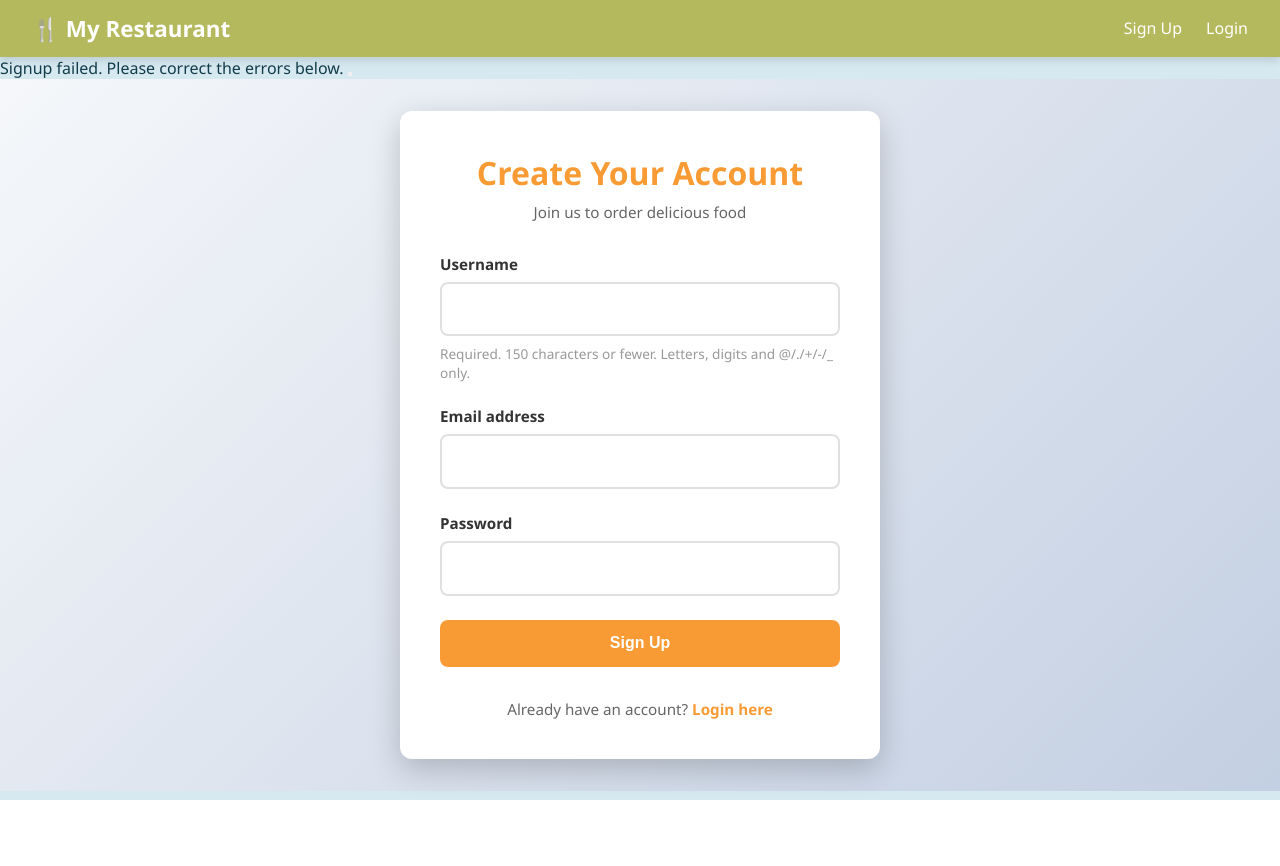
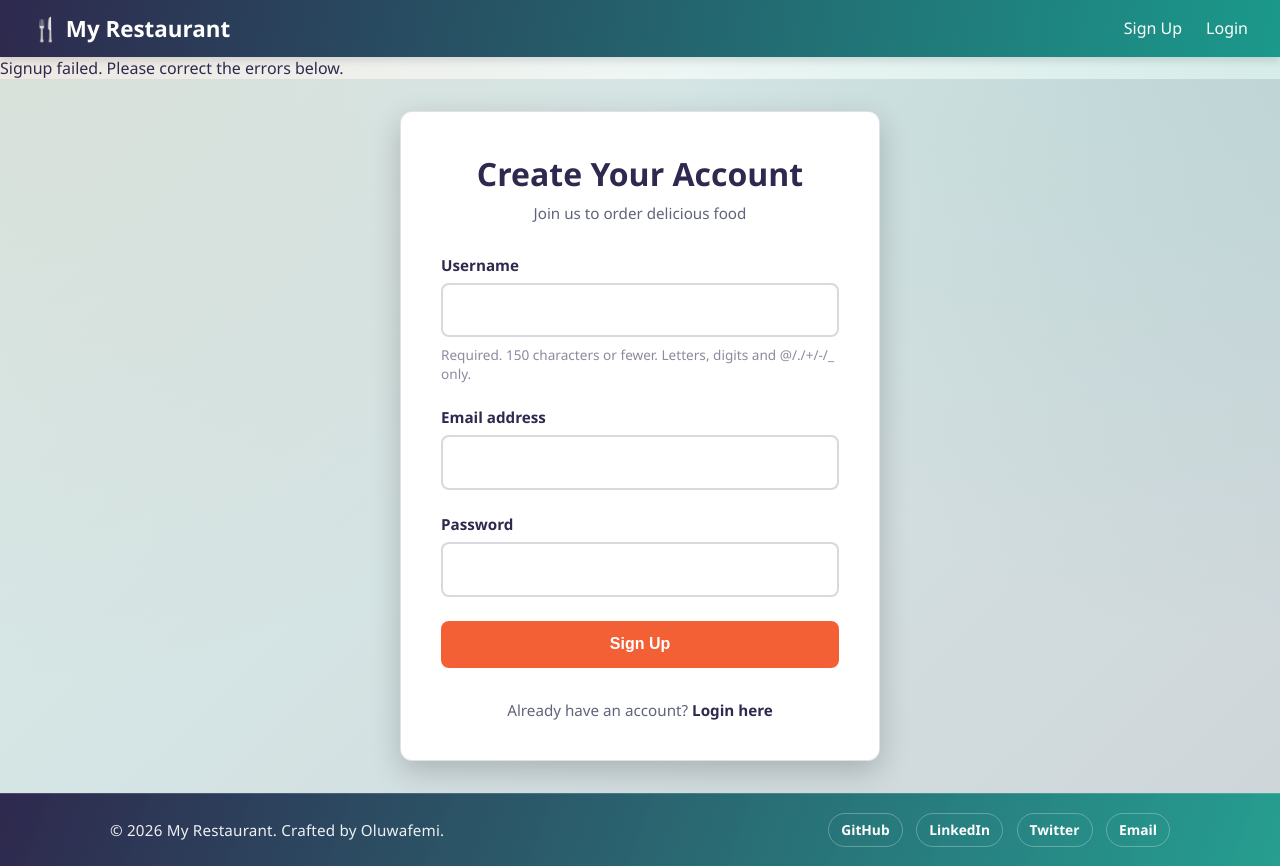
Before and after one commit to digitalsprompt/mealsresturant, a Django app: page /account/signup/ in a window 1280 px wide. Before the commit the page ends 800 px from the top, so only its background shows below. Run offline with Django 5.2, Linux system fonts and the light colour scheme; some libraries are stand-ins or nearby versions.

Commit message:
styles reramp

```diff
--- a/static/styles.css
+++ b/static/styles.css
@@ -1,3 +1,16 @@
+:root {
+  --tiger-flame: #f46036ff;
+  --space-indigo: #2e294eff;
+  --verdigris: #1b998bff;
+  --tiger-flame-rgb: 244, 96, 54;
+  --space-indigo-rgb: 46, 41, 78;
+  --verdigris-rgb: 27, 153, 139;
+  --page-bg: #eef7f5;
+  --text-color: var(--space-indigo);
+  --muted-text: #5f6478;
+  --surface: #ffffff;
+  --border-soft: rgba(var(--space-indigo-rgb), 0.14);
+}
 /* Reset */
 * {
   margin: 0;
@@ -7,8 +20,11 @@
 
 body {
   font-family: 'Segoe UI', Tahoma, Geneva, Verdana, sans-serif;
-  background: #D6E9F1;
-  color: #133B49;
+  background: var(--page-bg);
+  color: var(--text-color);
+  min-height: 100vh;
+  display: flex;
+  flex-direction: column;
 }
 
 /* Navbar */
@@ -16,7 +32,7 @@
   display: flex;
   justify-content: space-between;
   align-items: center;
-  background: #B5B95D;
+  background: var(--space-indigo);
   color: white;
   padding: 0.8rem 2rem;
   font-family: 'Segoe UI', sans-serif;
@@ -361,7 +377,7 @@
   align-items: center;
   min-height: 70vh;
   padding: 2rem;
-  background: linear-gradient(135deg, #f5f7fa 0%, #c3cfe2 100%);
+  background: linear-gradient(135deg, rgba(var(--verdigris-rgb), 0.10) 0%, rgba(var(--space-indigo-rgb), 0.16) 100%);
 }
 
 .signup-box {
@@ -375,14 +391,14 @@
 }
 
 .signup-box h1 {
-  color: #F89B34;
+  color: var(--space-indigo);
   margin-bottom: 0.5rem;
   font-size: 2rem;
   font-weight: 700;
 }
 
 .signup-subtitle {
-  color: #666;
+  color: var(--muted-text);
   font-size: 0.95rem;
   margin-bottom: 2rem;
 }
@@ -403,7 +419,7 @@
 
 .form-label {
   font-weight: 600;
-  color: #333;
+  color: var(--space-indigo);
   font-size: 0.95rem;
 }
 
@@ -414,7 +430,7 @@
 .signup-form select {
   width: 100%;
   padding: 0.9rem 1rem;
-  border: 2px solid #e0e0e0;
+  border: 2px solid rgba(var(--space-indigo-rgb), 0.18);
   border-radius: 8px;
   font-size: 1rem;
   font-family: inherit;
@@ -449,7 +465,7 @@
 }
 
 .form-text {
-  color: #999;
+  color: rgba(var(--space-indigo-rgb), 0.55);
   font-size: 0.85rem;
 }
 
@@ -463,19 +479,19 @@
   width: 18px;
   height: 18px;
   cursor: pointer;
-  accent-color: #F89B34;
+  accent-color: var(--tiger-flame);
 }
 
 .checkbox-label {
   cursor: pointer;
-  color: #666;
+  color: var(--muted-text);
   font-size: 0.95rem;
 }
 
 .signup-btn {
   width: 100%;
   padding: 0.9rem;
-  background: #F89B34;
+  background: var(--tiger-flame);
   color: white;
   border: none;
   border-radius: 8px;
@@ -495,20 +511,20 @@
 }
 
 .signup-footer {
-  color: #666;
+  color: var(--muted-text);
   margin: 0;
   font-size: 0.95rem;
 }
 
 .signup-footer a {
-  color: #F89B34;
+  color: var(--space-indigo);
   text-decoration: none;
   font-weight: 600;
   transition: all 0.3s ease;
 }
 
 .signup-footer a:hover {
-  color: #0C180A;
+  color: var(--text-color);
   text-decoration: underline;
 }
 
@@ -963,3 +979,138 @@
     order: 2;
   }
 }
+
+/* Brand polish */
+body {
+  background: radial-gradient(circle at top right, rgba(var(--verdigris-rgb), 0.12), transparent 42%),
+              radial-gradient(circle at top left, rgba(var(--tiger-flame-rgb), 0.10), transparent 45%),
+              var(--page-bg);
+  color: var(--text-color);
+}
+
+.navbar {
+  background: linear-gradient(100deg, var(--space-indigo), var(--verdigris));
+}
+
+.navbar .nav-links a:hover {
+  color: var(--tiger-flame);
+}
+
+.hero h2,
+.food-card h3,
+.profile-card h3,
+.summary-card h3,
+.checkout-header h2,
+.cart-header h2,
+.pay-header h2 {
+  color: var(--space-indigo);
+}
+
+.category-card,
+.food-card,
+.login-box,
+.signup-box,
+.profile-card,
+.checkout-form-card,
+.order-summary-card,
+.pay-card,
+.pay-summary .summary-card,
+.cart-item,
+.cart-summary .summary-card {
+  border: 1px solid var(--border-soft);
+}
+
+.btn,
+.login-btn,
+.signup-btn,
+.update-btn,
+.checkout-btn,
+.profile-card .update-btn,
+.profile-card .profile-update-form .update-btn {
+  background: var(--tiger-flame);
+  color: #fff;
+}
+
+.btn:hover,
+.login-btn:hover,
+.signup-btn:hover,
+.update-btn:hover,
+.checkout-btn:hover,
+.profile-card .update-btn:hover,
+.profile-card .profile-update-form .update-btn:hover {
+  background: var(--verdigris);
+  box-shadow: 0 10px 24px rgba(var(--verdigris-rgb), 0.28);
+}
+
+.login-input:focus,
+.signup-form input[type="text"]:focus,
+.signup-form input[type="email"]:focus,
+.signup-form input[type="password"]:focus,
+.signup-form textarea:focus,
+.signup-form select:focus,
+.profile-card .profile-update-form input:focus,
+.profile-card .profile-update-form textarea:focus,
+.profile-card .profile-update-form select:focus,
+.checkout-form input:focus,
+.checkout-form textarea:focus,
+.checkout-form select:focus {
+  border-color: var(--verdigris);
+  box-shadow: 0 0 0 4px rgba(var(--verdigris-rgb), 0.14);
+}
+
+/* Footer */
+.footer {
+  margin-top: auto;
+  background: linear-gradient(110deg, var(--space-indigo), rgba(var(--verdigris-rgb), 0.95));
+  color: #fff;
+  border-top: 1px solid rgba(255, 255, 255, 0.14);
+}
+
+.footer .container {
+  max-width: 1100px;
+  margin: 0 auto;
+  padding: 1.2rem 1.25rem;
+  display: flex;
+  align-items: center;
+  justify-content: space-between;
+  gap: 1rem;
+}
+
+.footer p {
+  margin: 0;
+  font-size: 0.95rem;
+  letter-spacing: 0.2px;
+  color: rgba(255, 255, 255, 0.92);
+}
+
+.social-links {
+  display: flex;
+  align-items: center;
+  gap: 0.85rem;
+  flex-wrap: wrap;
+}
+
+.social-link {
+  text-decoration: none;
+  color: #fff;
+  border: 1px solid rgba(255, 255, 255, 0.28);
+  border-radius: 999px;
+  padding: 0.4rem 0.75rem;
+  font-size: 0.86rem;
+  font-weight: 600;
+  transition: transform 0.2s ease, background-color 0.2s ease, color 0.2s ease;
+}
+
+.social-link:hover {
+  background: var(--tiger-flame);
+  border-color: var(--tiger-flame);
+  color: #fff;
+  transform: translateY(-2px);
+}
+
+@media (max-width: 700px) {
+  .footer .container {
+    flex-direction: column;
+    align-items: flex-start;
+  }
+}
--- a/templates/base.html
+++ b/templates/base.html
@@ -51,8 +51,21 @@
 
     {% block scripts %}
 
-    <script src="{% static 'script.js' %}"></script>
+
     {% endblock %}
+   <!-- Footer -->
+    <footer class="footer">
+        <div class="container">
+            <p>&copy; {% now "Y" %} My Restaurant. Crafted by Oluwafemi.</p>
+            <div class="social-links">
+                <a href="#" class="social-link">GitHub</a>
+                <a href="#" class="social-link">LinkedIn</a>
+                <a href="#" class="social-link">Twitter</a>
+                <a href="#" class="social-link">Email</a>
+            </div>
+        </div>
+    </footer>
 
+<script src="{% static 'script.js' %}"></script>
 </body>
 </html>
```
Also changed, not shown: other parts of static/styles.css (+50 -50 lines), 1 other file.
